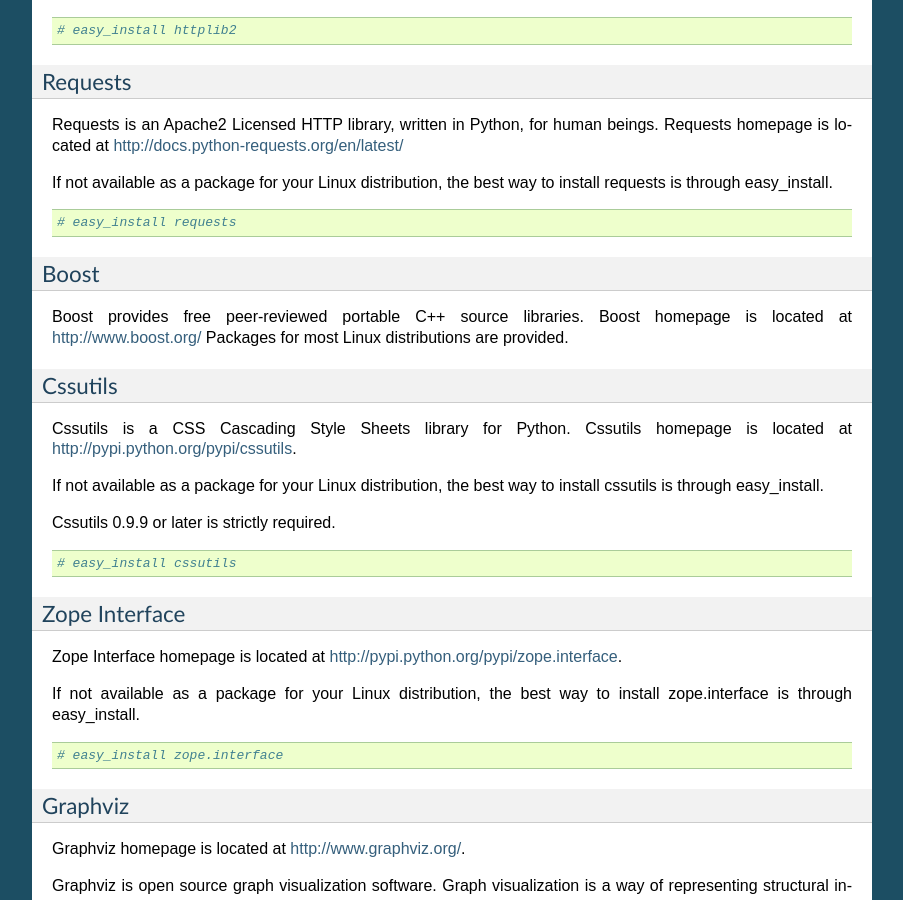
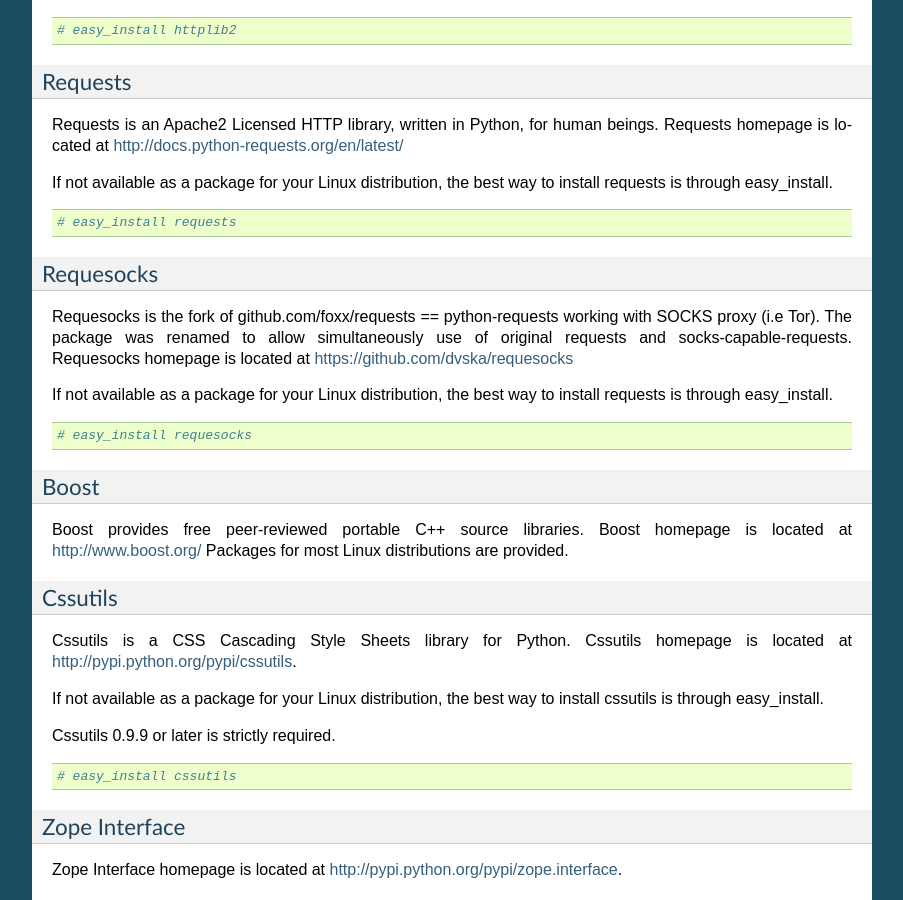
Before and after one commit to buffer/thug, a Sphinx documentation site: the page built from doc/source/build.rst, in a window 1280 px wide and 900 px high, scrolled down 3819 px. Shown: the whole window, without its empty margins (198-1101 px from the left). Built offline with Sphinx 7.4.7, drawn with Linux system fonts in a browser that asks for light colours; some of the changed text lies outside the part shown.

Commit message:
Documentation updated

```diff
--- a/doc/source/build.rst
+++ b/doc/source/build.rst
@@ -17,8 +17,8 @@
 * Pefile
 * lxml
 * Chardet
-* httplib2
 * Requests
+* Requesocks
 * boost
 * Cssutils
 * Zope interface
@@ -276,6 +276,22 @@
         # easy_install requests
 
 
+Requesocks
+^^^^^^^^^^
+
+Requesocks is the fork of github.com/foxx/requests == python-requests working
+with SOCKS proxy (i.e Tor). The package was renamed to allow simultaneously
+use of original requests and socks-capable-requests. Requesocks homepage is
+located at https://github.com/dvska/requesocks
+
+If not available as a package for your Linux distribution, the best way
+to install requests is through easy_install.
+
+.. code-block:: sh
+
+        # easy_install requesocks
+
+
 Boost
 ^^^^^
 
```
